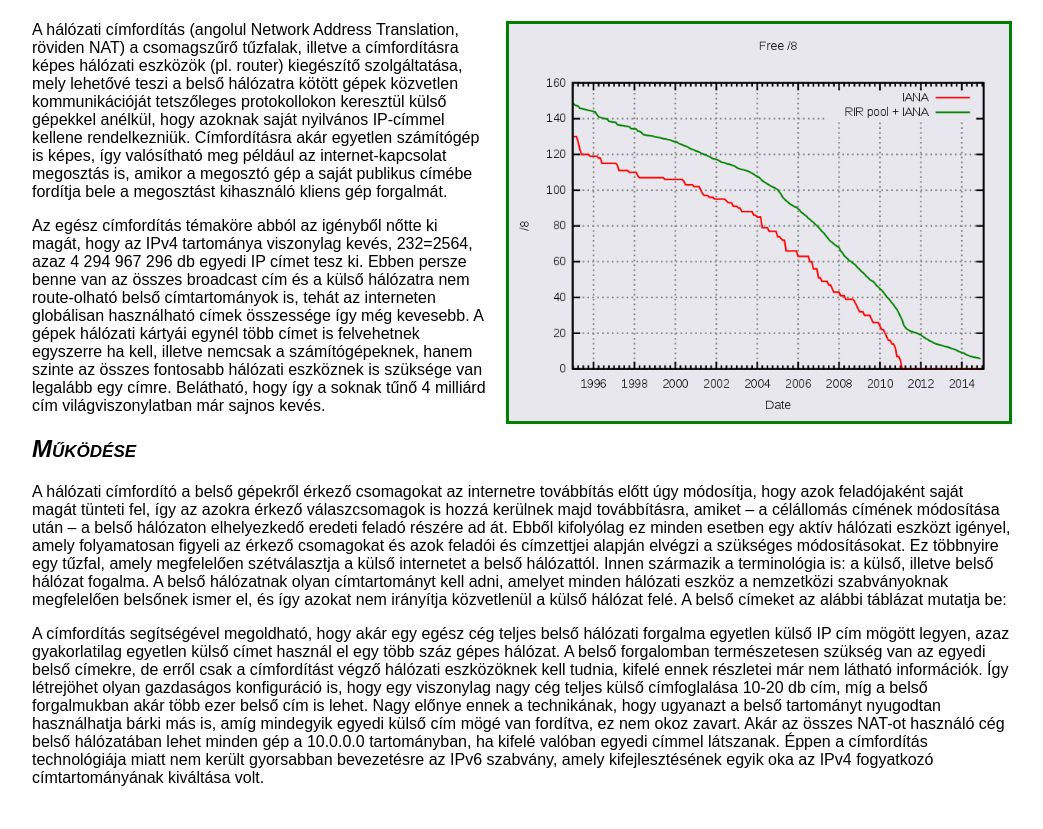
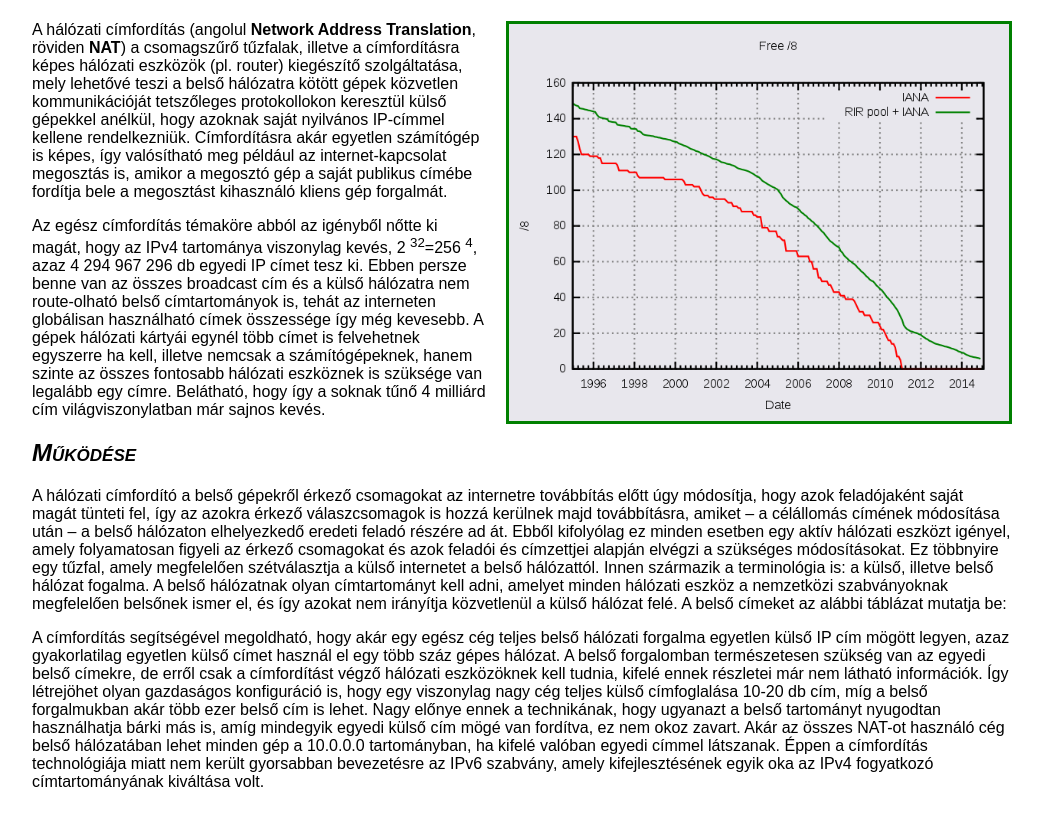
Before and after one commit to Balazs897/cimforditas, a plain HTML site: page index.html in a window 1280 px wide. Shown: the part 119-948 px from the top of the page, without its empty margins (118-1161 px from the left). Drawn offline with Linux system fonts and the light colour scheme.

Commit message:
9. feladat

```diff
--- a/index.html
+++ b/index.html
@@ -16,7 +16,7 @@
   <img class="frame" src="ipv4fogyas.png" alt="IPcalypse" title="IPcalypse">
   <p class="imgtitle"></p>
 
-  <p>A hálózati címfordítás (angolul Network Address Translation, röviden NAT) a csomagszűrő tűzfalak, illetve a
+  <p>A hálózati címfordítás (angolul <b>Network Address Translation</b>, röviden <b>NAT</b>) a csomagszűrő tűzfalak, illetve a
     címfordításra képes hálózati eszközök (pl. router) kiegészítő szolgáltatása, mely lehetővé teszi a belső hálózatra
     kötött gépek közvetlen kommunikációját tetszőleges protokollokon keresztül külső gépekkel anélkül, hogy azoknak
     saját
@@ -24,7 +24,7 @@
     például az internet-kapcsolat megosztás is, amikor a megosztó gép a saját publikus címébe fordítja bele a megosztást
     kihasználó kliens gép forgalmát.</p>
   <p>Az egész címfordítás témaköre abból az igényből nőtte ki magát, hogy az IPv4
-    tartománya viszonylag kevés, 232=2564, azaz 4 294 967 296 db egyedi IP címet tesz ki. Ebben persze benne van az
+    tartománya viszonylag kevés, 2 <sup>32</sup>=256 <sup>4</sup>, azaz 4 294 967 296 db egyedi IP címet tesz ki. Ebben persze benne van az
     összes
     broadcast cím és a külső hálózatra nem route-olható belső címtartományok is, tehát az interneten globálisan
     használható címek összessége így még kevesebb. A gépek hálózati kártyái egynél több címet is felvehetnek egyszerre
```
